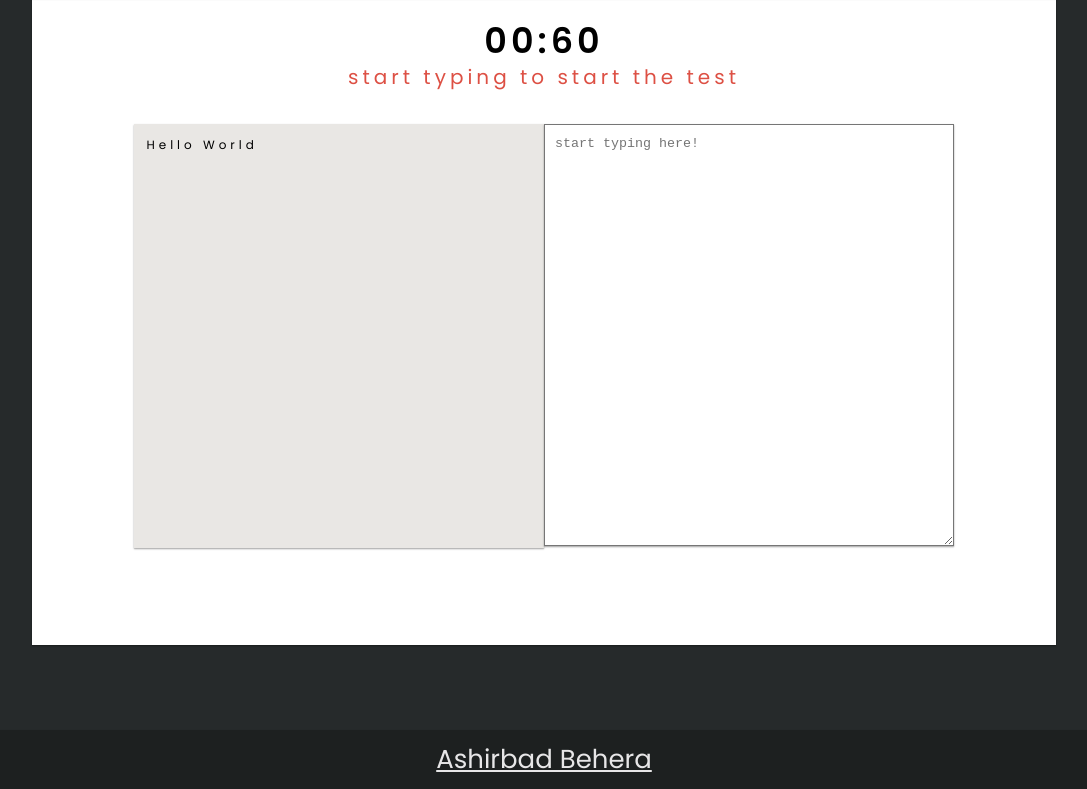
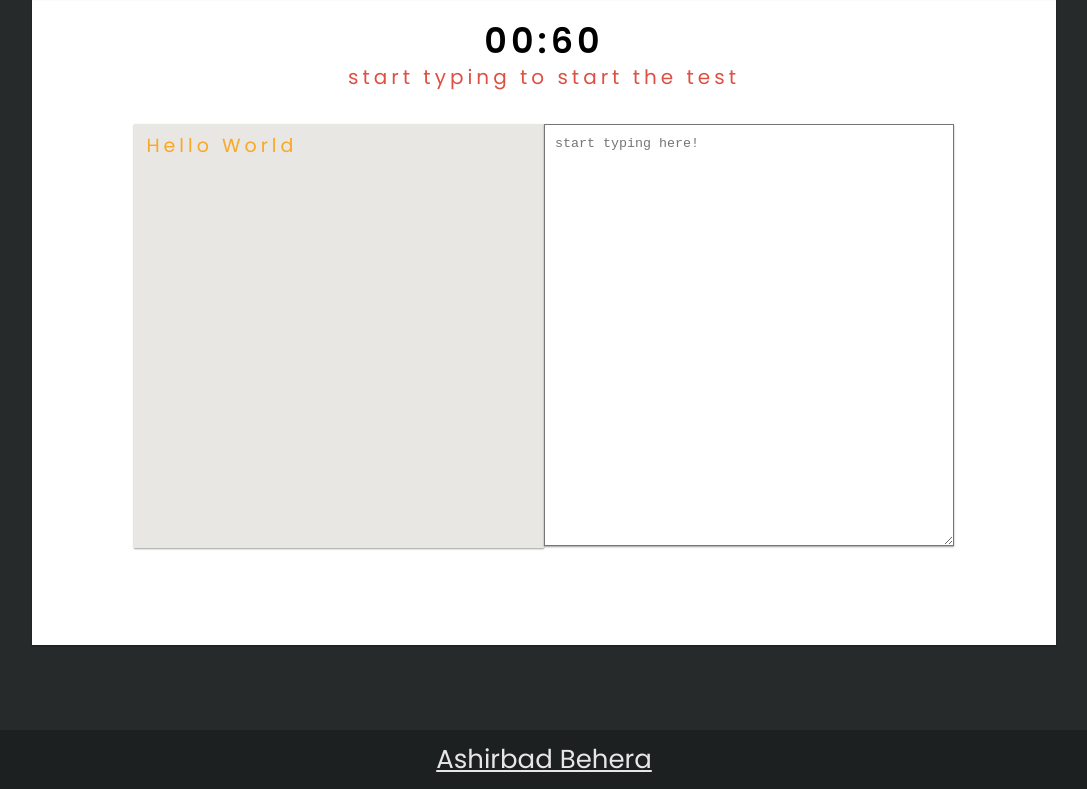
Before and after one commit to ashirbad29/Flashtype, a React (Create React App) app: page / in a window 1280 px wide. Shown: the part 1126-1915 px from the top of the page, without its empty margins (96-1183 px from the left). Built offline with nearby package versions, Linux system fonts and the light colour scheme.

Commit message:
create the test letter component

```diff
--- a/src/Components/App/App.jsx
+++ b/src/Components/App/App.jsx
@@ -5,9 +5,12 @@ import Landing from '../Landing/Landing';
 import Nav from '../Nav/Nav';
 import './App.css';
 
+const url = 'http://metaphorpsum.com/paragraphs/1/9';
+
 class App extends React.Component {
 	state = {
 		selectedParagraph: 'Hello World',
+		testInfo: [],
 		timerStarted: false,
 		timeRemaining: 60,
 		words: 0,
@@ -15,7 +18,20 @@ class App extends React.Component {
 		wpm: 0,
 	};
 
+	componentDidMount() {
+		// fetch(url)
+		// 	.then(response => response.text())
+		// 	.then(data => this.setState({ selectedParagraph: data }));
+		const paragraphArray = this.state.selectedParagraph.split('');
+		const testInfo = paragraphArray.map(letter => ({
+			testLetter: letter,
+			status: 'notAttempted',
+		}));
+		this.setState({ testInfo });
+	}
+
 	render() {
+		console.log(this.state.testInfo);
 		return (
 			<div className='app'>
 				{/* Nav */}
@@ -27,6 +43,7 @@ class App extends React.Component {
 				{/* Challenge section */}
 				<ChallengeSection
 					selectedParagraph={this.state.selectedParagraph}
+					testInfo={this.state.testInfo}
 					timerStarted={this.state.timerStarted}
 					timeRemaining={this.state.timeRemaining}
 					words={this.state.words}
--- a/src/Components/ChallengeSection/ChallengeSection.js
+++ b/src/Components/ChallengeSection/ChallengeSection.js
@@ -6,6 +6,7 @@ import TestContainer from '../TestContainer/TestContainer';
 
 const ChallengeSection = ({
 	selectedParagraph,
+	testInfo,
 	timerStarted,
 	timeRemaining,
 	words,
@@ -23,6 +24,7 @@ const ChallengeSection = ({
 			</h1>
 			<TestContainer
 				selectedParagraph={selectedParagraph}
+				testInfo={testInfo}
 				timerStarted={timerStarted}
 				timeRemaining={timeRemaining}
 				words={words}
--- a/src/Components/TestContainer/TestContainer.js
+++ b/src/Components/TestContainer/TestContainer.js
@@ -5,6 +5,7 @@ import './TestContainer.css';
 
 const TestContainer = ({
 	selectedParagraph,
+	testInfo,
 	timerStarted,
 	timeRemaining,
 	words,
@@ -17,6 +18,7 @@ const TestContainer = ({
 				<div className='typing-challenge-container'>
 					<TypingChallengeContainer
 						selectedParagraph={selectedParagraph}
+						testInfo={testInfo}
 						timerStarted={timerStarted}
 						timeRemaining={timeRemaining}
 						words={words}
--- /dev/null
+++ b/src/Components/TestLetter/TestLetter.css
@@ -0,0 +1,16 @@
+.test-letter {
+	font-size: 19px;
+	line-height: 19px;
+}
+
+.test-letter-correct {
+	color: #558b2f;
+}
+
+.test-letter-incorrect {
+	color: #bf360c;
+}
+
+.test-letter-notAttempted {
+	color: #f9a825;
+}
--- /dev/null
+++ b/src/Components/TestLetter/TestLetter.jsx
@@ -0,0 +1,20 @@
+import React from 'react';
+import './TestLetter.css';
+
+const TestLetter = ({ individualLetterInfo }) => {
+	const { status } = individualLetterInfo;
+
+	const statusClassName = {
+		correct: 'test-letter-correct',
+		incorrect: 'test-letter-incorrect',
+		notAttempted: 'test-letter-notAttempted',
+	}[status];
+
+	return (
+		<span className={` test-letter ${statusClassName}`}>
+			{individualLetterInfo.testLetter}
+		</span>
+	);
+};
+
+export default TestLetter;
--- a/src/Components/TypingChallenge/TypingChallenge.jsx
+++ b/src/Components/TypingChallenge/TypingChallenge.jsx
@@ -1,10 +1,13 @@
 import React from 'react';
+import TestLetter from '../TestLetter/TestLetter';
 import './TypingChallenge.css';
 const TypingChallenge = ({
 	selectedParagraph,
+	testInfo,
 	timeRemaining,
 	timerStarted,
 }) => {
+	console.log('inside typing challenge container', testInfo);
 	return (
 		<div className='typing-challenge'>
 			<div className='timer-container'>
@@ -18,7 +21,11 @@ const TypingChallenge = ({
 
 			<div className='textarea-container'>
 				<div className='textarea-left'>
-					<div className='textarea test-paragraph'>{selectedParagraph}</div>
+					<div className='textarea test-paragraph'>
+						{testInfo.map(individualLetterInfo => (
+							<TestLetter individualLetterInfo={individualLetterInfo} />
+						))}
+					</div>
 				</div>
 
 				<div className='textarea-right'>
--- a/src/Components/TypingChallengeContainer/TypingChallengeContainer.jsx
+++ b/src/Components/TypingChallengeContainer/TypingChallengeContainer.jsx
@@ -5,6 +5,7 @@ import './TypingChallengeContainer.css';
 
 const TypingChallengeContainer = ({
 	selectedParagraph,
+	testInfo,
 	timerStarted,
 	timeRemaining,
 	words,
@@ -28,6 +29,7 @@ const TypingChallengeContainer = ({
 			<div className='typewriter-container'>
 				<TypingChallenge
 					selectedParagraph={selectedParagraph}
+					testInfo={testInfo}
 					timerStarted={timerStarted}
 					timeRemaining={timeRemaining}
 				/>
```
